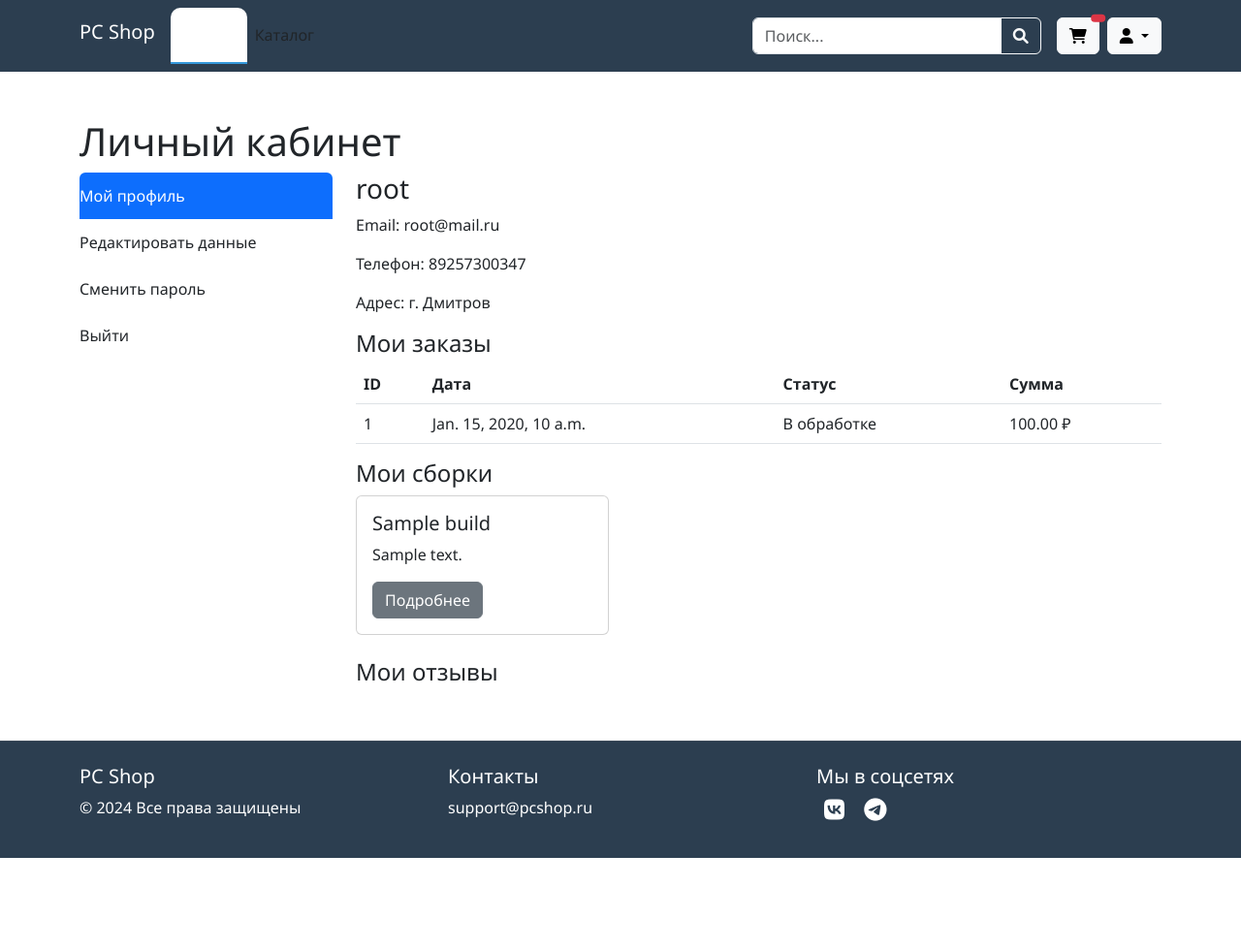
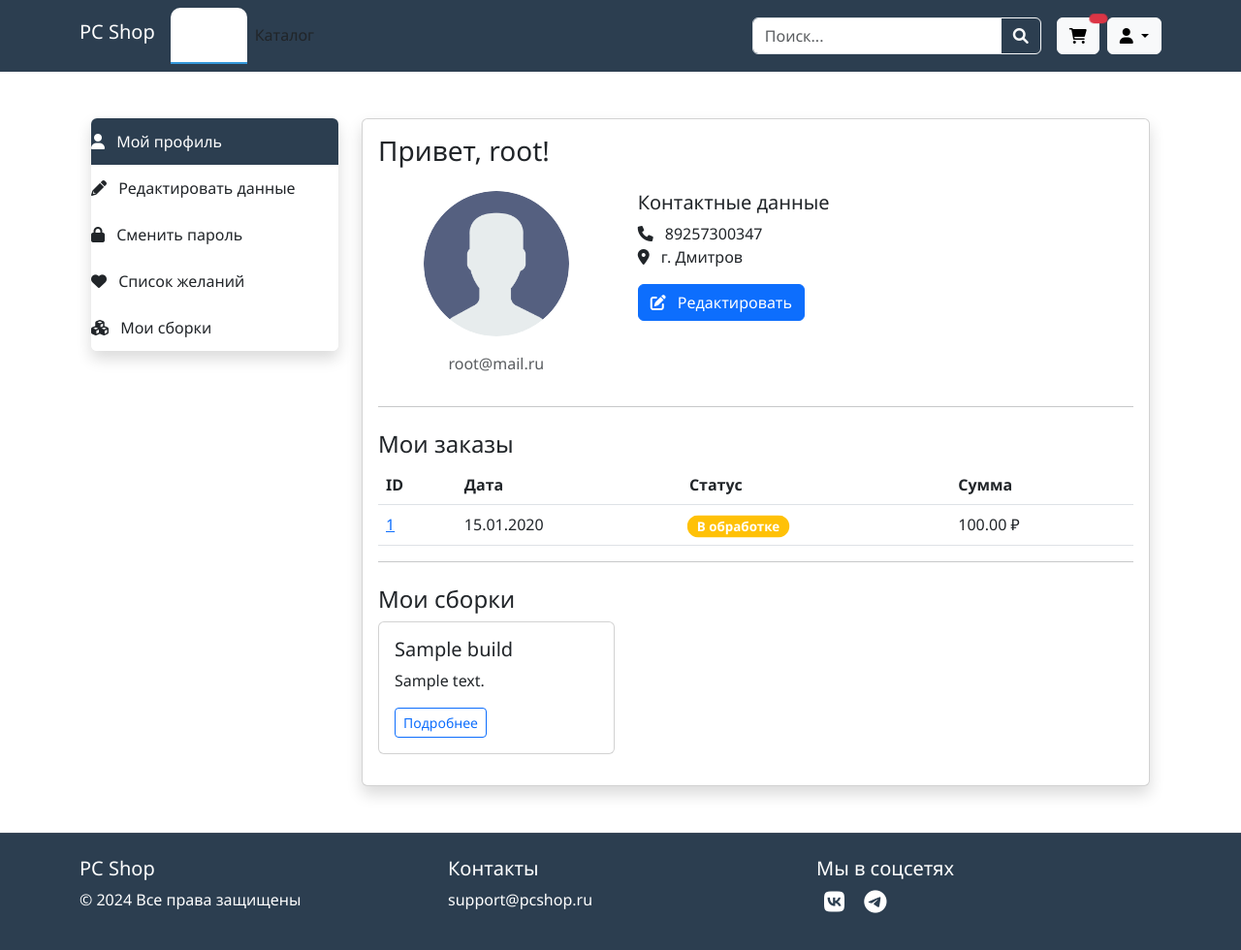
Before and after one commit to Max-Ivashura/PC-Shop_DiplomProject, a Django app: page /profile/ in a window 1280 px wide. Shown: the whole page at 97% size. Before the commit the page ends 885 px from the top, so only its background shows below. Run offline with Django 4.2, Linux system fonts and the light colour scheme; a user stored in the database is signed in; data comes from the database, SQL or seed files in the repository; both versions use the stored data as it was after the commit; tables that the repository leaves empty hold one stand-in row (values such as "Sample post").

Commit message:
Customize user_profile

```diff
--- a/pc_shop/static/css/styles.css
+++ b/pc_shop/static/css/styles.css
@@ -435,3 +435,56 @@ footer .social-icons a:hover {
   from { transform: translateX(100%); }
   to { transform: translateX(0); }
 }
+
+/* Профиль */
+.profile-avatar {
+    width: 120px;
+    height: 120px;
+    object-fit: cover;
+    border-radius: 50%;
+    border: 3px solid var(--secondary);
+    margin-bottom: 1rem;
+}
+
+.list-group-item.active {
+    background-color: var(--primary);
+    border-color: var(--primary);
+}
+
+.list-group-item-action:hover {
+    background-color: #f8f9fa;
+}
+
+.order-status {
+    font-size: 0.875rem;
+    padding: 0.25rem 0.5rem;
+    border-radius: 20px;
+}
+
+.badge {
+    font-size: 0.8rem;
+    padding: 0.3rem 0.6rem;
+    border-radius: 12px;
+}
+
+/* Адаптивность */
+@media (max-width: 992px) {
+    .profile-avatar {
+        width: 100px;
+        height: 100px;
+    }
+
+    .list-group {
+        margin-bottom: 2rem;
+    }
+}
+
+@keyframes pulse {
+  0% { transform: scale(1); }
+  50% { transform: scale(1.05); }
+  100% { transform: scale(1); }
+}
+
+.badge:not(.bg-secondary) {
+  animation: pulse 2s infinite;
+}
--- a/pc_shop/user_profile/templates/user_profile/profile.html
+++ b/pc_shop/user_profile/templates/user_profile/profile.html
@@ -1,30 +1,61 @@
 {% extends 'base.html' %}
-
-{% block title %}Личный кабинет{% endblock %}
-
+{% load static %}
 {% block content %}
-<h1>Личный кабинет</h1>
+<div class="container my-5">
     <div class="row">
-    <div class="col-md-3">
-        <!-- Меню -->
-        <div class="list-group">
-            <a href="{% url 'profile' %}" class="list-group-item list-group-item-action active">Мой профиль</a>
-            <a href="{% url 'edit_profile' %}" class="list-group-item list-group-item-action">Редактировать данные</a>
-            <a href="{% url 'change_password' %}" class="list-group-item list-group-item-action">Сменить пароль</a>
-            <a href="{% url 'logout' %}" class="list-group-item list-group-item-action">Выйти</a>
+        <!-- Меню слева -->
+        <div class="col-lg-3 mb-4">
+            <div class="list-group shadow">
+                <a href="{% url 'profile' %}" class="list-group-item list-group-item-action active">
+                    <i class="fas fa-user me-2"></i> Мой профиль
+                </a>
+                <a href="{% url 'edit_profile' %}" class="list-group-item list-group-item-action">
+                    <i class="fas fa-pencil-alt me-2"></i> Редактировать данные
+                </a>
+                <a href="{% url 'change_password' %}" class="list-group-item list-group-item-action">
+                    <i class="fas fa-lock me-2"></i> Сменить пароль
+                </a>
+                <a href="{% url 'wishlist' %}" class="list-group-item list-group-item-action">
+                    <i class="fas fa-heart me-2"></i> Список желаний
+                </a>
+                <a href="{% url 'community_builds' %}" class="list-group-item list-group-item-action">
+                    <i class="fas fa-cubes me-2"></i> Мои сборки
+                </a>
             </div>
         </div>
-    <div class="col-md-9">
-        <!-- Информация о пользователе -->
-        <h3>{{ user.username }}</h3>
-        <p>Email: {{ user.email }}</p>
-        <p>Телефон: {{ user.userprofile.phone }}</p>
-        <p>Адрес: {{ user.userprofile.address }}</p>
+
+        <!-- Основной контент -->
+        <div class="col-lg-9">
+            <div class="card shadow">
+                <div class="card-body">
+                    <h3 class="card-title mb-4">Привет, {{ user.username }}!</h3>
+
+                    <!-- Блок профиля -->
+                    <div class="row">
+                        <div class="col-md-4 text-center">
+                            <img src="{% static 'images/avatar.png' %}"
+                                 alt="Аватар"
+                                 class="img-fluid rounded-circle mb-3"
+                                 style="width: 150px; height: 150px;">
+                            <p class="text-muted">{{ user.email }}</p>
+                        </div>
+                        <div class="col-md-8">
+                            <h5>Контактные данные</h5>
+                            <p>
+                                <i class="fas fa-phone me-2"></i> {{ user.userprofile.phone|default:'Не указано' }}<br>
+                                <i class="fas fa-map-marker-alt me-2"></i> {{ user.userprofile.address|default:'Не указано' }}
+                            </p>
+                            <a href="{% url 'edit_profile' %}" class="btn btn-primary">
+                                <i class="fas fa-edit me-2"></i> Редактировать
+                            </a>
+                        </div>
+                    </div>
 
                     <!-- Заказы -->
-        <h4>Мои заказы</h4>
+                    <hr>
+                    <h4 class="mt-4">Мои заказы</h4>
                     {% if orders %}
-        <table class="table">
+                    <table class="table table-hover">
                         <thead>
                         <tr>
                             <th>ID</th>
@@ -36,47 +67,51 @@
                         <tbody>
                         {% for order in orders %}
                         <tr>
-                <td>{{ order.id }}</td>
-                <td>{{ order.created_at }}</td>
-                <td>{{ order.get_status_display }}</td>
+                            <td><a href="#">{{ order.id }}</a></td>
+                            <td>{{ order.created_at|date:"d.m.Y" }}</td>
+                            <td>
+                                        <span class="badge
+                                            {% if order.status == 'processing' %}bg-warning
+                                            {% elif order.status == 'shipped' %}bg-info
+                                            {% elif order.status == 'delivered' %}bg-success
+                                            {% else %}bg-danger{% endif %}">
+                                            {{ order.get_status_display }}
+                                        </span>
+                            </td>
                             <td>{{ order.get_total_cost }} ₽</td>
                         </tr>
                         {% endfor %}
                         </tbody>
                     </table>
                     {% else %}
-        <p>У вас нет заказов.</p>
+                    <p class="text-muted">У вас еще нет заказов.</p>
                     {% endif %}
 
                     <!-- Сборки -->
-        <h4>Мои сборки</h4>
-        {% with user_builds=request.user.builds.all %}
-        {% if user_builds %}
+                    <hr>
+                    <h4 class="mt-4">Мои сборки</h4>
+                    {% if builds %}
                     <div class="row">
-            {% for build in user_builds %}
-            <div class="col-md-4 mb-4">
-                <div class="card">
+                        {% for build in builds %}
+                        <div class="col-md-4 mb-3">
+                            <div class="card h-100">
                                 <div class="card-body">
                                     <h5 class="card-title">{{ build.name }}</h5>
                                     <p class="card-text">{{ build.description|truncatewords:10 }}</p>
-                        <a href="{% url 'build_detail' build.id %}" class="btn btn-secondary">Подробнее</a>
+                                    <a href="{% url 'build_detail' build.id %}" class="btn btn-sm btn-outline-primary">
+                                        Подробнее
+                                    </a>
                                 </div>
                             </div>
                         </div>
                         {% endfor %}
                     </div>
                     {% else %}
-        <p>У вас нет сохраненных сборок.</p>
-        {% endif %}
-        {% endwith %}
-
-        <!-- Отзывы -->
-        <h4>Мои отзывы</h4>
-        {% if reviews %}
-        <!-- Вывод отзывов -->
-        {% else %}
-        <p>У вас нет отзывов.</p>
+                    <p class="text-muted">У вас нет сохраненных сборок.</p>
                     {% endif %}
                 </div>
             </div>
+        </div>
+    </div>
+</div>
 {% endblock %}
```
Also changed, not shown: pc_shop/db.sqlite3, pc_shop/static/images/avatar.png (added). Lines whose indentation alone changed are shown as unchanged.
